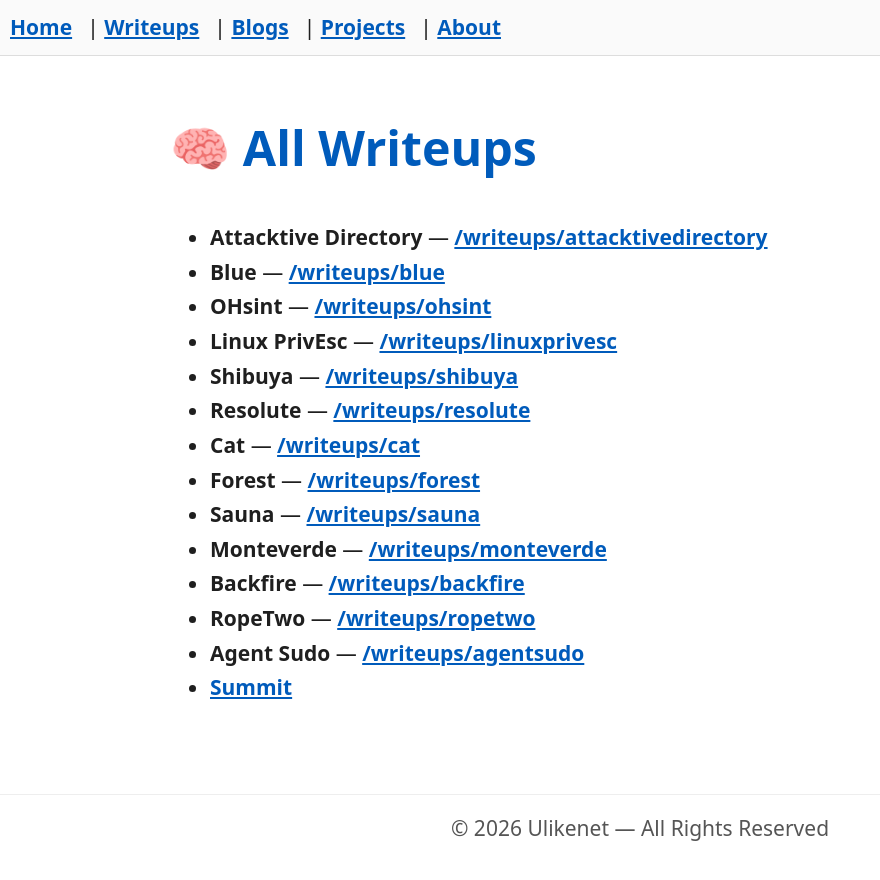
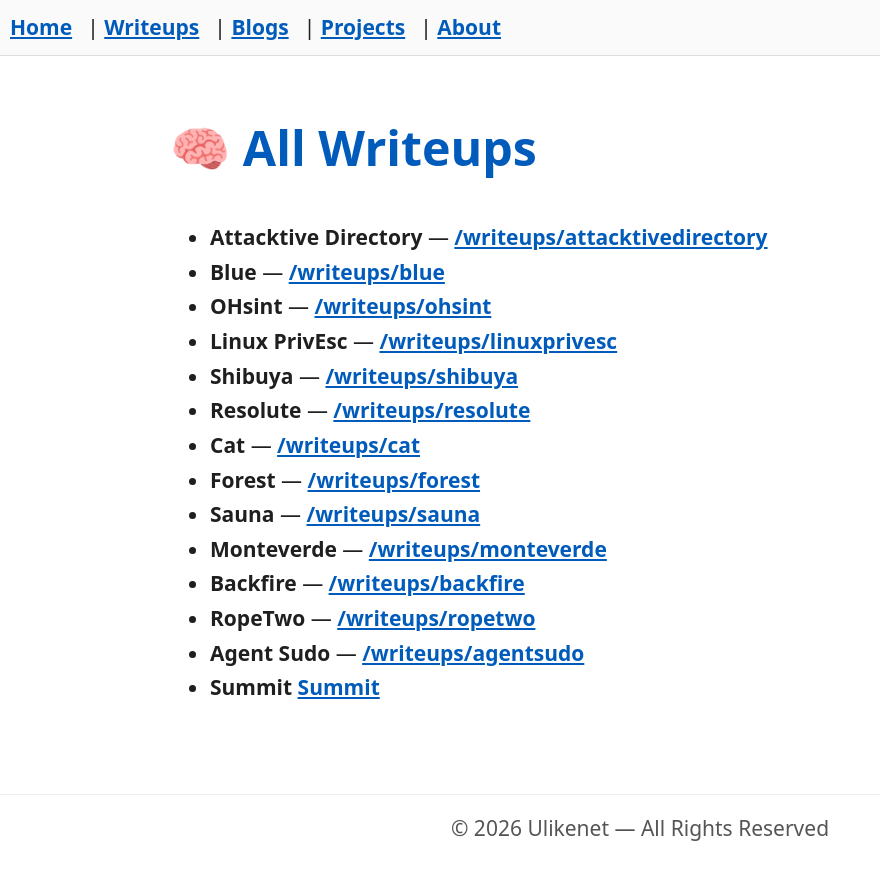
Before and after one commit to Ulikenet/ulikenet.github.io, a Jekyll site: the page built from writeups/index.md, in a window 1280 px wide. Shown: the top 880 px of the page, without its empty margins (0-880 px from the left). Built offline with Jekyll 4.4.1, drawn with Linux system fonts in a browser that asks for light colours.

Commit message:
Update index.md

```diff
--- a/writeups/index.md
+++ b/writeups/index.md
@@ -18,4 +18,4 @@ layout: default
 - **Backfire** — [/writeups/backfire](/writeups/backfire)
 - **RopeTwo** — [/writeups/ropetwo](/writeups/ropetwo)
 - **Agent Sudo** — [/writeups/agentsudo](/writeups/agentsudo)
-- [Summit](/writeups/summit)
+- **Summit** [Summit](/writeups/summit)
```
